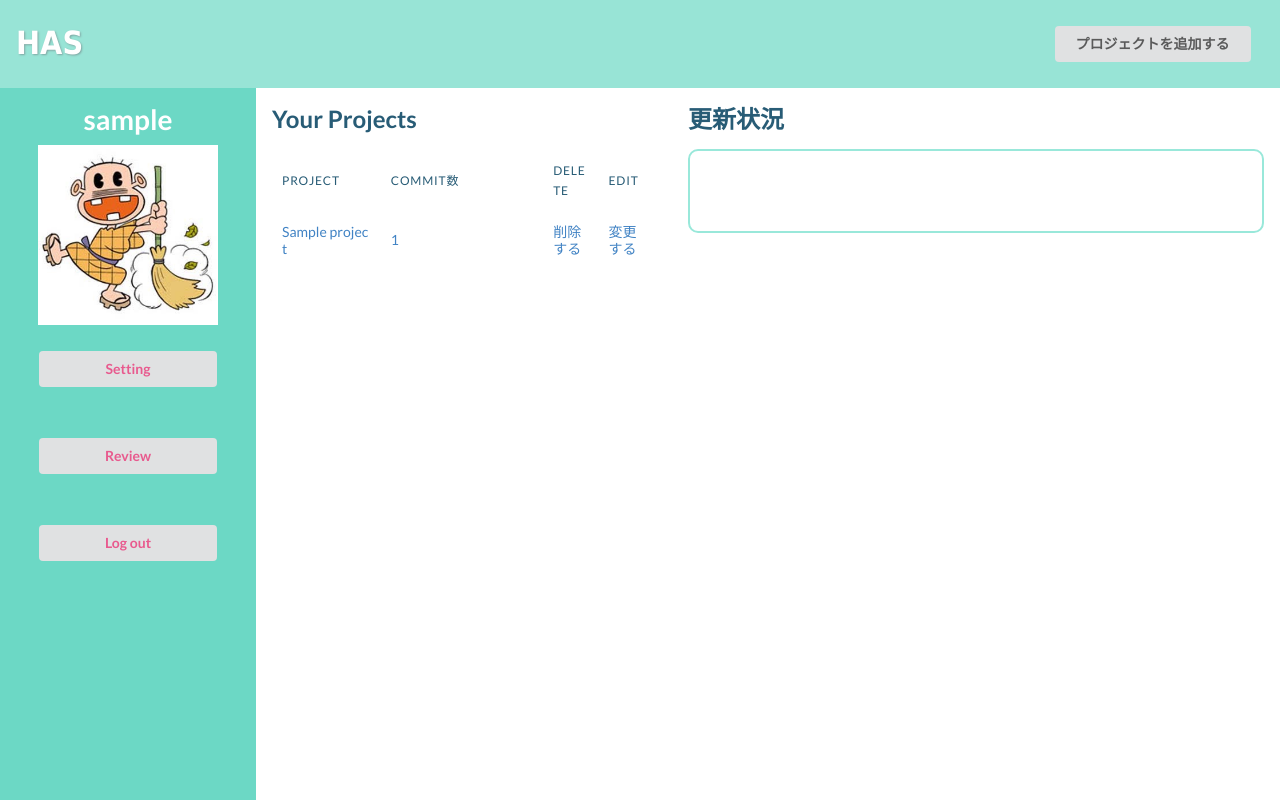
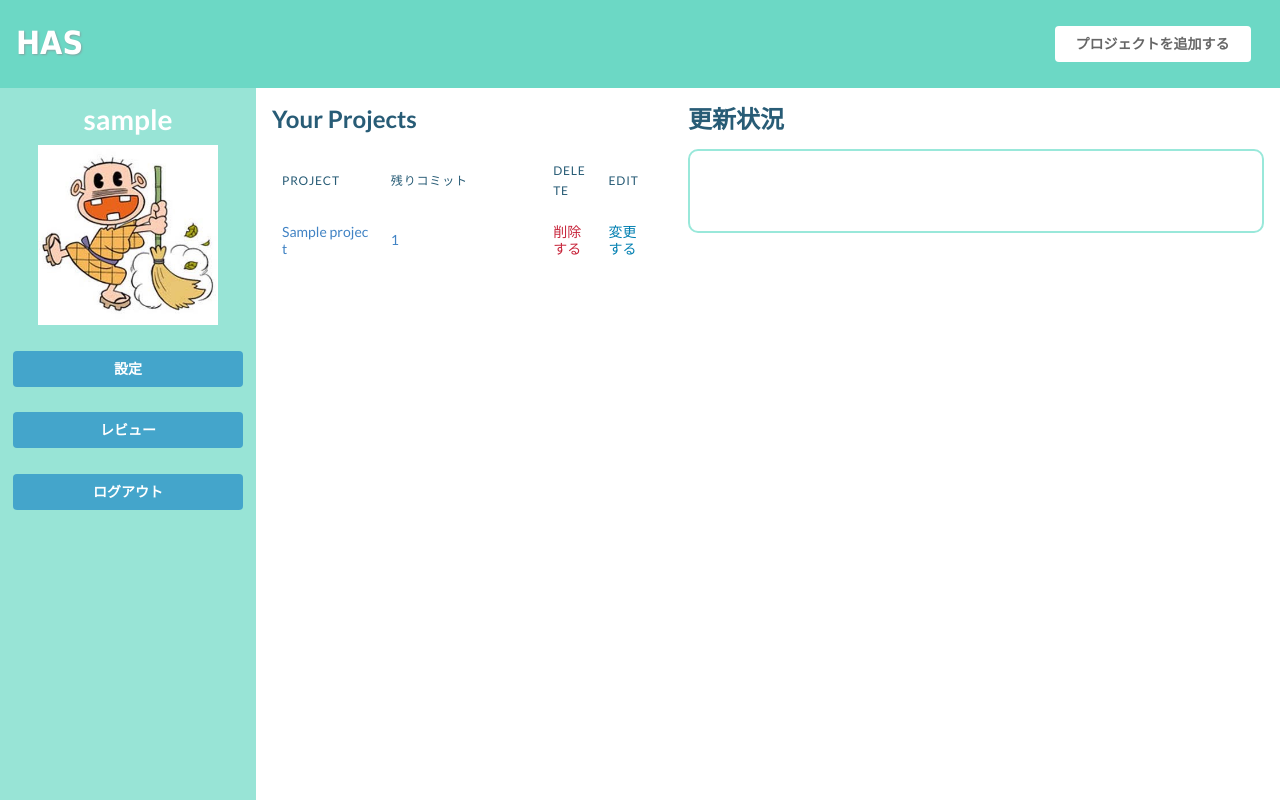
Before and after one commit to M-82s7503/enpit2018_webapp3, a Rails app: page / in a window 1280 px wide. Run offline with Rails 7, Linux system fonts and the light colour scheme; a user stored in the database is signed in; tables that the repository leaves empty hold one stand-in row (values such as "Sample post"); style sheets or scripts are compiled from the project's sources.

Commit message:
styleを少し変更

```diff
--- a/app/assets/stylesheets/application.sass
+++ b/app/assets/stylesheets/application.sass
@@ -14,9 +14,5 @@
  *= require_self
  */
 
-@import "semantic.scss"
 
-@import "bmframework/function/*"
 @import "bmframework/base/*"
-@import "bmframework/components/*"
-@import "bmframework/elements/*"
--- a/app/assets/stylesheets/bmframework/components/_hero.sass
+++ b/app/assets/stylesheets/bmframework/components/_hero.sass
@@ -39,11 +39,6 @@
 
 .button-area .ui.buttons
   margin: 10px
-
-
-
-
-
 
 
 
@@ -107,7 +102,7 @@
     width: auto
     font-size: 3vh
     border-radius: 8px
-    border: solid 3px white
+    border: solid 2px white
     padding: 9px
     font-weight: 700
     text-shadow: 2px 2px 3px #7d9a97
--- a/app/assets/stylesheets/bmframework/elements/_table.sass
+++ b/app/assets/stylesheets/bmframework/elements/_table.sass
@@ -23,6 +23,10 @@
       text-align: center
     &.top
       vertical-align: top
+    .delete
+      color: rgb(199, 36, 58)
+    .change
+      color: rgb(0, 127, 177)
   tr:last-child td,
   tr:last-child th
     border-bottom: none
--- a/app/assets/stylesheets/pages.scss
+++ b/app/assets/stylesheets/pages.scss
@@ -1,6 +1,6 @@
 
 .hs-user--header {
-  background-color: #98e4d6;
+  background-color: #6cd8c5;
   color: #000;
   display: flex;
   padding: 2vh;
@@ -20,6 +20,13 @@
   margin-left: auto;
   //position: relative;
   margin: 10px;
+  .ui.button{
+    background-color: white;
+  }
+  .ui.button:hover{
+    color: black;
+    background-color: #e0e1e2;
+  }
 }
 
 .hs-user{
@@ -41,10 +48,15 @@
 }
 .button-logout{
   margin: auto;
-  padding: 2vw;
+  padding-top: 2vw;
   .ui.button{
     width: 100%;
-    color:#e85a8e;
+    color:#FFFFFF;
+    background-color: rgb(68, 165, 203);
+  }
+  .ui.button:hover{
+    color:#FFFFFF;
+    background-color: rgb(123, 207, 229);
   }
 }
 
@@ -52,7 +64,7 @@
   display: flex;
 }
 .hs-users-sidebar{
-  background-color: #6cd8c5;
+  background-color: #98e4d6;
   //border : solid 2px #5fbbc9 ;
   //border-radius: 10px;/*角の丸み*/
   color: #fff;
@@ -82,3 +94,7 @@
     border-radius: 10px;
   }
 }
+
+.ui.button.sidebar{
+
+}
--- a/app/views/home/index.html.erb
+++ b/app/views/home/index.html.erb
@@ -35,7 +35,7 @@
         <div class="ui buttons">
           <a href="<%= url_for(user_github_omniauth_authorize_path) %>">
             <button class="buttonman">
-              <i class="sign in icon"></i> Github ログイン
+              Github ログイン
             </button>
           <a>
         </div>
--- a/app/views/users/index.html.erb
+++ b/app/views/users/index.html.erb
@@ -28,7 +28,7 @@
         <div class = "button-logout">
           <%= link_to users_setting_path  do %>
           <button class="ui button" >
-            Setting
+            設定
           </button>
           <% end %>
         </div>
@@ -38,7 +38,7 @@
         <div class = "button-logout">
           <a href="https://docs.google.com/forms/d/1mc3KoMz5BBqCpp3uJmdY8phnxNnFovQPVGSf7GV2hsQ">
           <button class="ui button" >
-            Review
+            レビュー
           </button>
           </a>
         </div>
@@ -47,8 +47,8 @@
       <%= link_to destroy_user_session_path, method: :delete do %>
       <div class = "button-area">
         <div class = "button-logout">
-          <button class="ui button" >
-            Log out
+          <button class="ui button logout" >
+            ログアウト
           </button>
         </div>
       </div>
@@ -64,7 +64,7 @@
               <thead>
                 <tr>
                   <th width="100">Project</th>
-                  <th width="150">Commit数</th>
+                  <th width="150">残りコミット</th>
                   <th width="50">Delete</th>
                   <th width="50">Edit</th>
                 </tr>
@@ -81,10 +81,18 @@
                       <%= link_to t.commit_num, projects_show_path(id: t.id) %>
                     </td>
                     <td>
-                      <%= link_to "削除する", projects_entry_path(project_id: t.id), method: :delete %>
+                      <%= link_to projects_entry_path(project_id: t.id), method: :delete do %>
+                        <div class="delete">
+                          削除する
+                        </div>
+                      <% end %>
                     </td>
                     <td>
-                      <%= link_to "変更する", projects_edit_path(id: t.id) %>
+                      <%= link_to projects_edit_path(id: t.id) do %>
+                      <div class="change">
+                        変更する
+                      </div>
+                      <% end %>
                     </td>
                   </tr>
                 <% end %>
```
